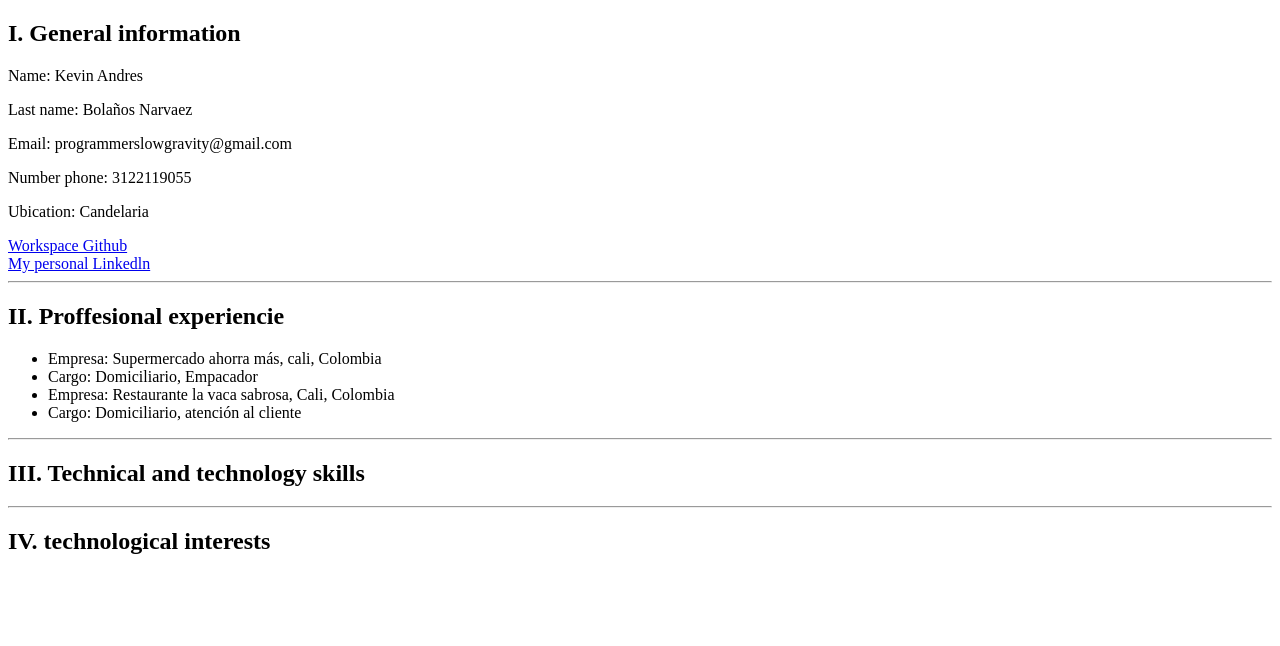
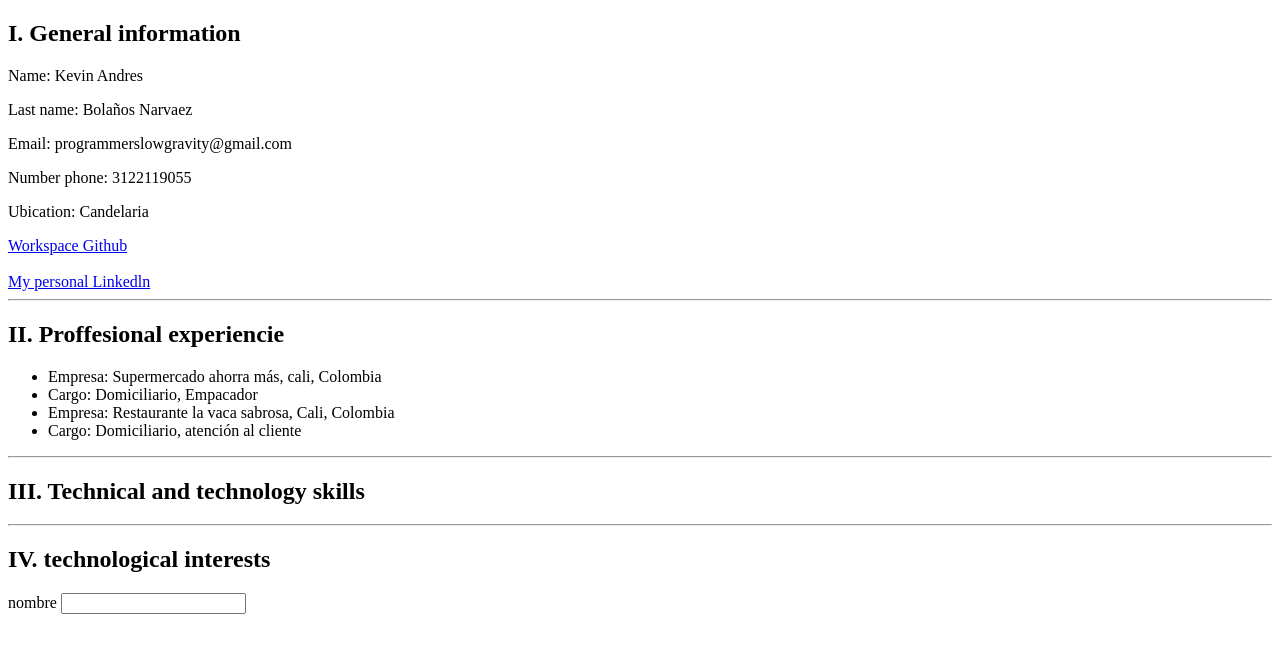
Before and after one commit to programmergravity/html-intro, a plain HTML site: page index.html in a window 1280 px wide. Drawn offline with Linux system fonts and the light colour scheme.

Commit message:
creando branch para proyecto hoja de vida

```diff
--- a/index.html
+++ b/index.html
@@ -12,6 +12,7 @@
         <p>Ubication: Candelaria</p>
         <a target="_blank" href="https://github.com/programmergravity?tab=repositories">Workspace Github</a>
         <div>
+        <br>
         <a target="_blank" href="https://www.linkedin.com/in/kevin-bola%C3%B1os-05b881272/">My personal Linkedln</a>
         </div>
         <hr>
@@ -26,5 +27,10 @@
     <h2>III. Technical and technology skills</h2>
         <hr>
     <h2>IV. technological interests</h2>
+
+    <form>
+        <form><label for="nombre">nombre</label>
+        <input id="nombre">
+    </form>
 </body>
 </html>
```
